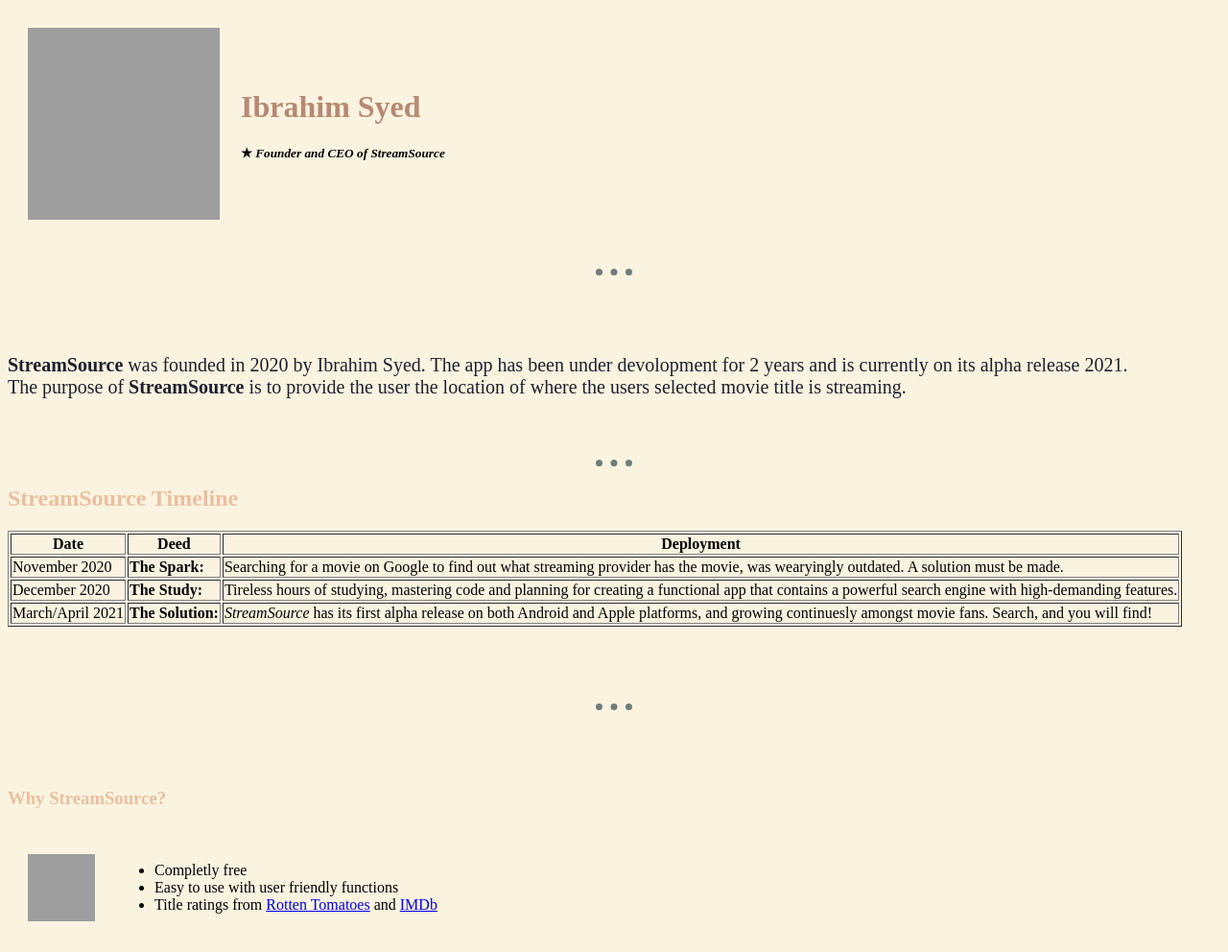
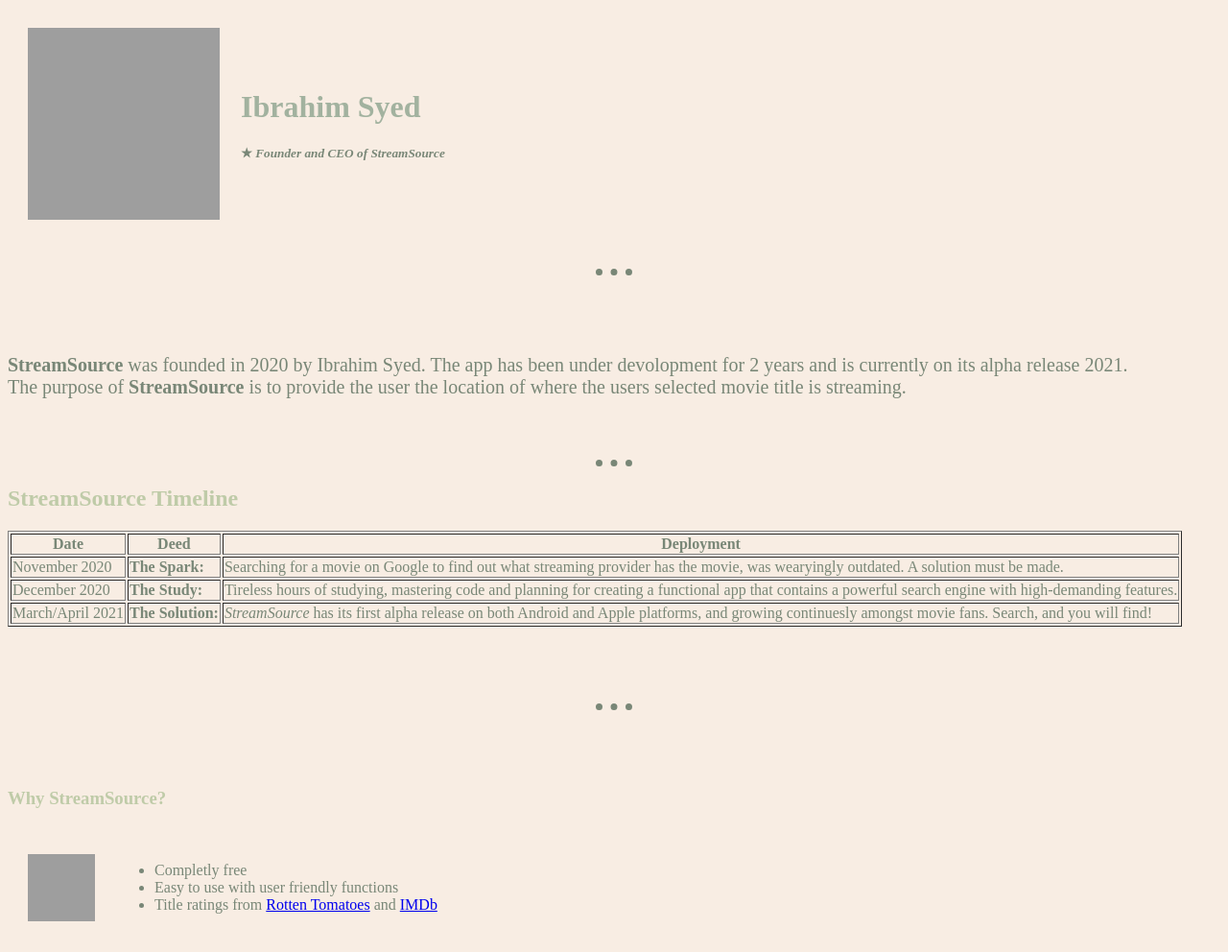
Before and after one commit to ib5y/streamsource-test, a plain HTML site: page index.html in a window 1280 px wide. Shown: the top 992 px of the page at 96% size. Drawn offline with Linux system fonts and the light colour scheme; grey boxes are pictures that could not be loaded.

Commit message:
Updated styles.css

```diff
--- a/styles.css
+++ b/styles.css
@@ -1,33 +1,67 @@
+/*********** TAG SELCTOR ***********/
+
+
 body {
-  background-color: #faf3e0;
+  background-color: #f8ede3;
 }
 
 hr {
   border-style: none;
   border-top-style: dotted;
 
-  border-color: #6e7c7c;
+  border-color: #798777;
   border-width: 7px;
   width: 3%;
 }
 
 h1 {
-color: #b68973;
+color: #a2b29f;
 }
 
 h2 {
-color: #eabf9f;
+color: #bfcba8;
 }
 
 h3 {
-color: #eabf9f;
+color: #bfcba8;
 }
 
 h4 {
-color: #eabf9f;
+color: #bdd2b6;
+}
+
+h5 {
+color: #798777;
+}
+
+p {
+  color: #798777;
+}
+
+th {
+  color: #798777;
+
+}
+
+td {
+  color: #798777;
+
+}
+
+li {
+  color: #798777;
+
 }
 
 
-p {
-  color: #1e212d;
+/***************** CLASS SELECTOR **************
+.popcorn {
+background-color:
 }
+*/
+
+/************** ID SELCTOR ********************
+#heading {
+  blue;
+}
+*/
```
